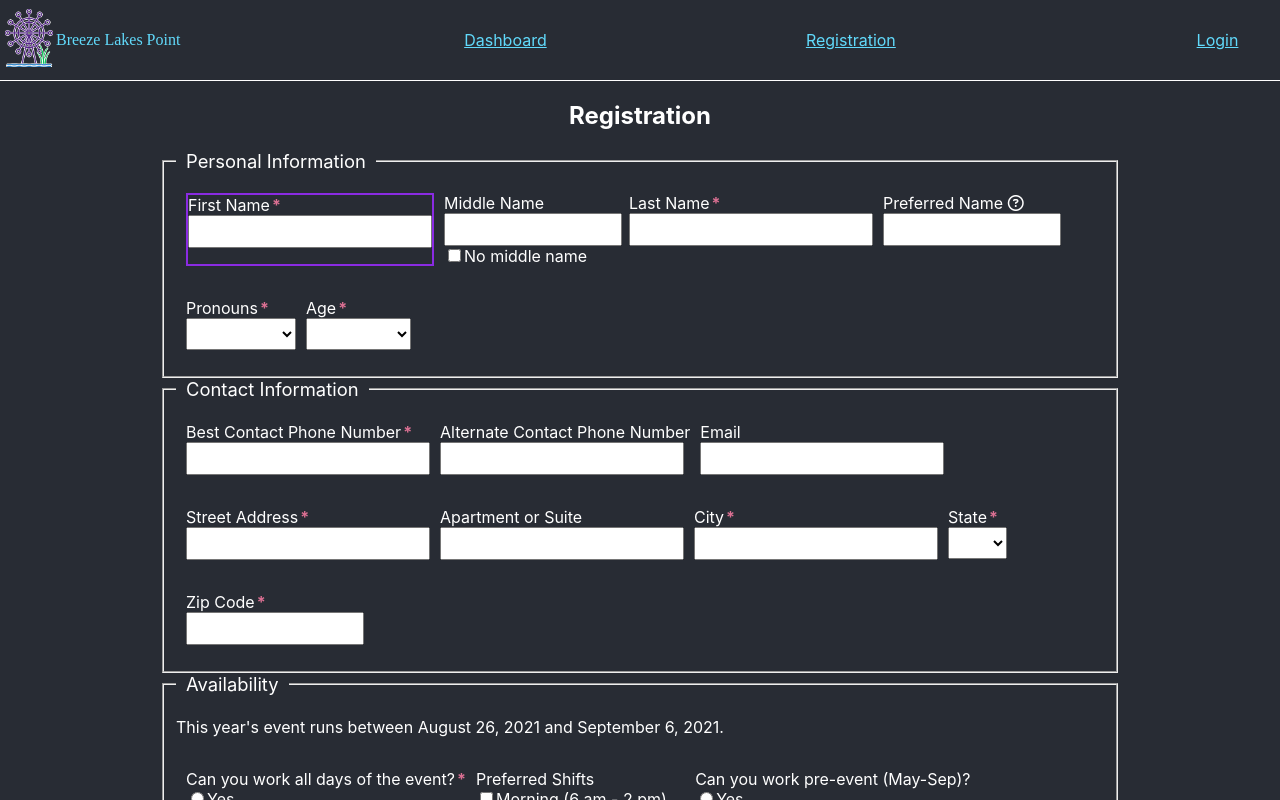
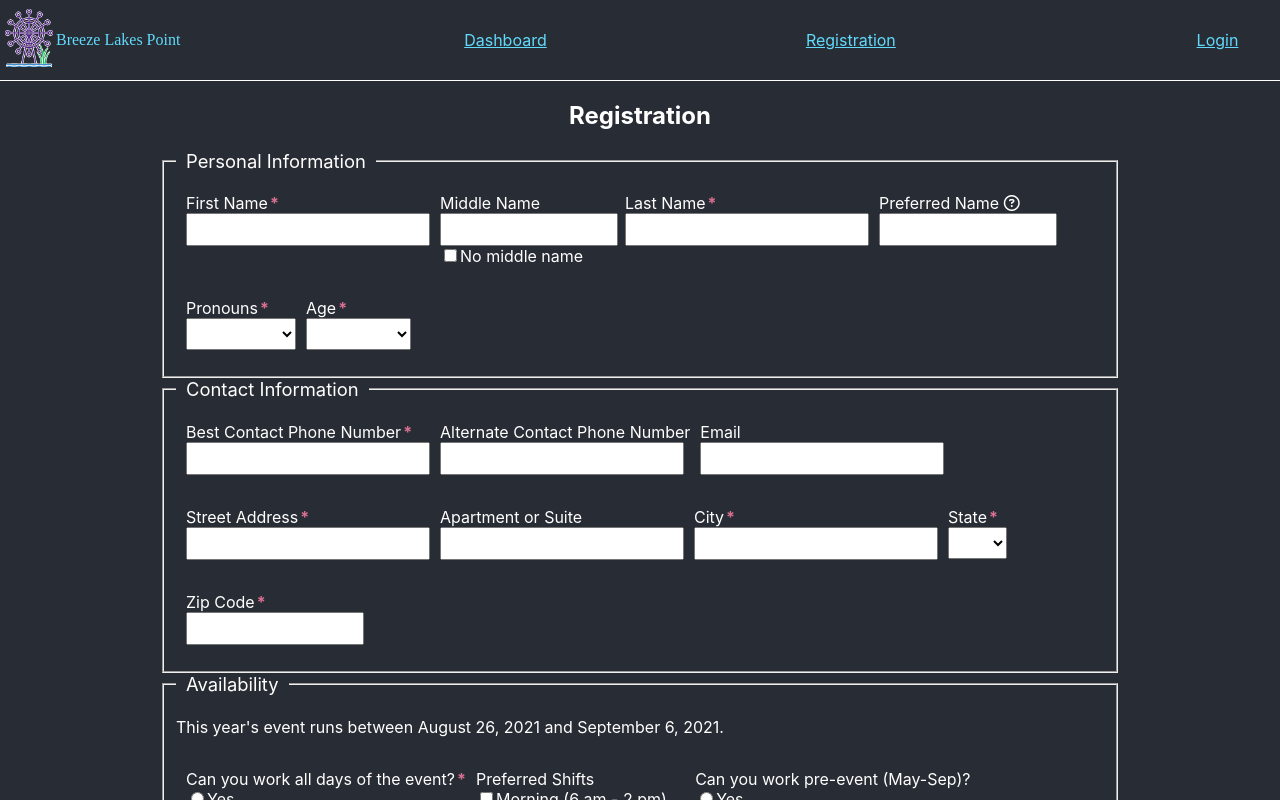
Before and after one commit to kristenkinnearohlmann/breeze-lakes-point-frontend, a React (Create React App) app: page /registration in a window 1280 px wide. Shown: the top 800 px of the page. Built offline with nearby package versions, Linux system fonts and the light colour scheme; a web font is replaced by a local one.

Commit message:
Removed error styling from form

```diff
--- a/src/components/Registration.js
+++ b/src/components/Registration.js
@@ -96,7 +96,7 @@ class Registration extends Component {
                         <fieldset>
                             <legend>Personal Information</legend>
                             <div className="flex-row">
-                                <p className="error-field">
+                                <p>
                                     <label htmlFor="first_name">First Name</label><span className="required-field">*</span><br/>
                                     <input type="text" name="first_name" id="first_name" value={this.state.first_name} onChange={this.handleonChange} onBlur={this.blurName} required />
                                 </p>
```
